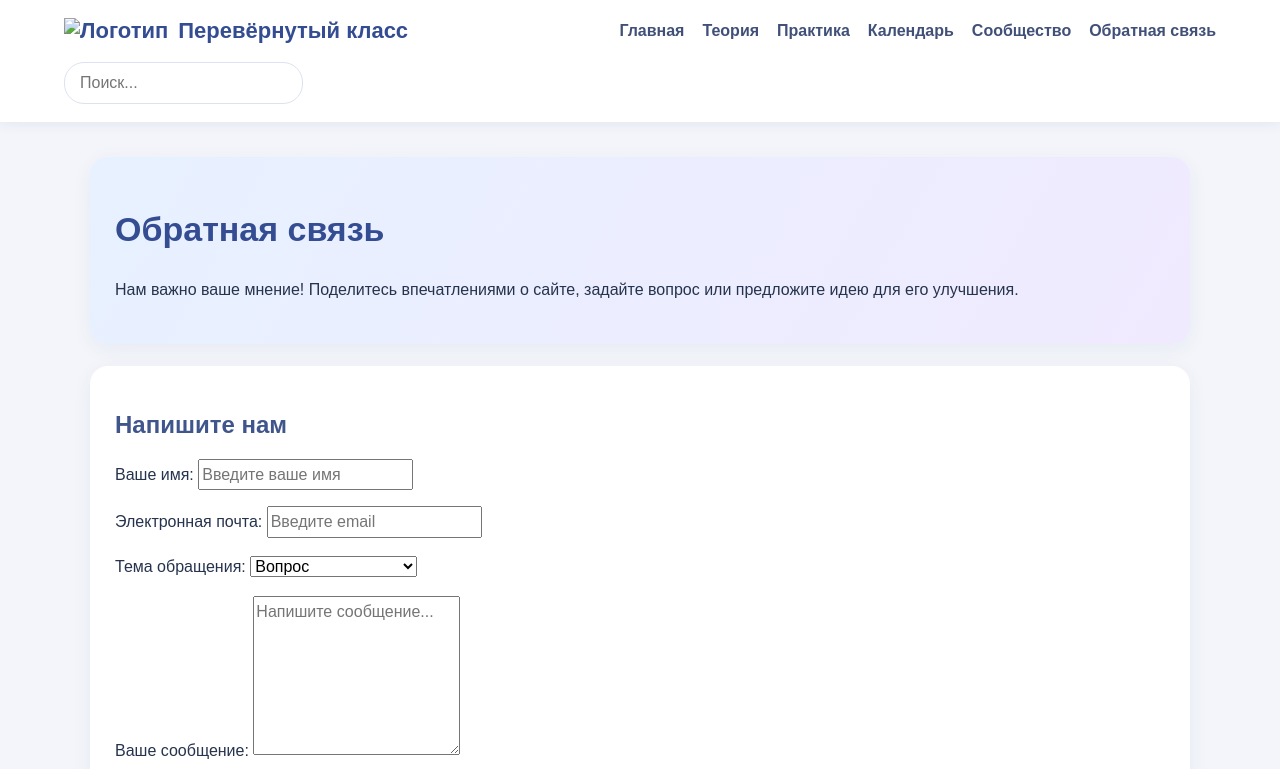
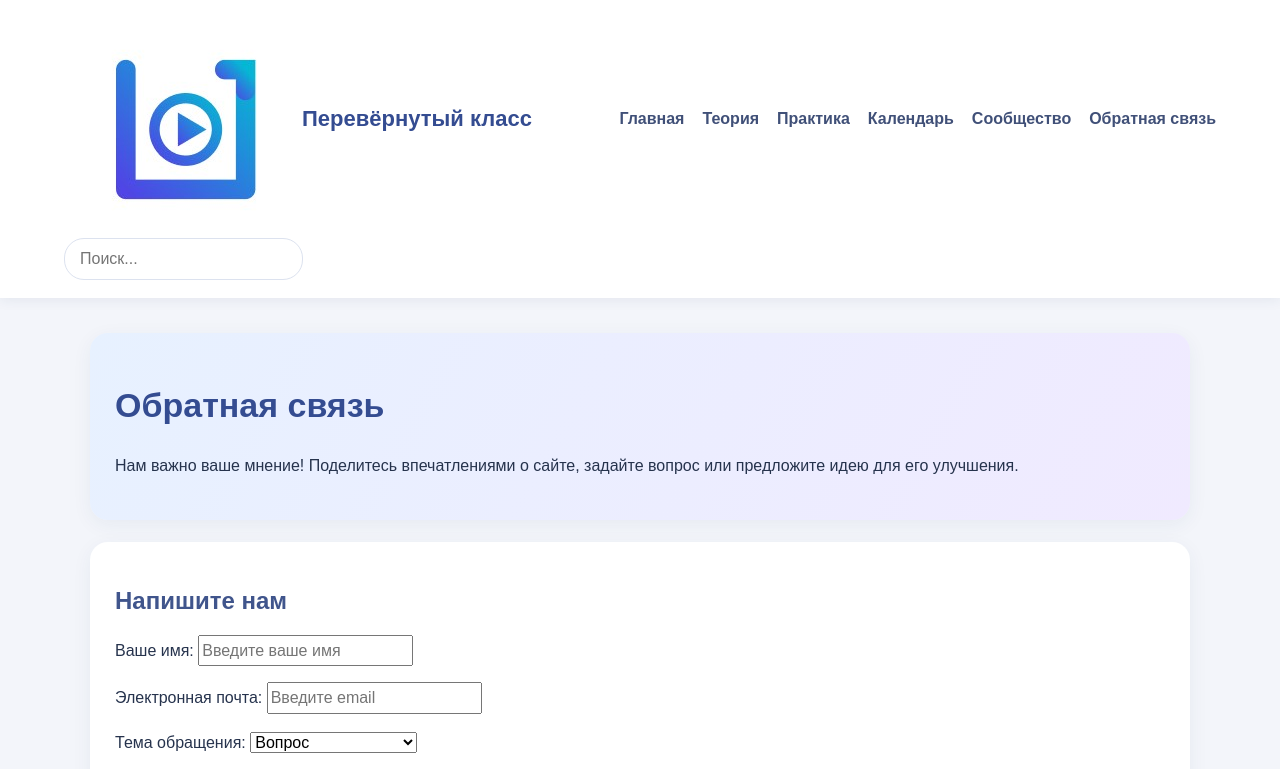
Before and after one commit to marrryyy11/perevernuty-klass, a plain HTML site: page feedback.html in a window 1280 px wide. Shown: the top 769 px of the page. Drawn offline with Linux system fonts and the light colour scheme.

Commit message:
Update feedback.html

```diff
--- a/feedback.html
+++ b/feedback.html
@@ -10,7 +10,7 @@
 
 <header>
     <div class="logo">
-        <img src="logo.jpeg" alt="Логотип" class="site-logo">
+        <img src="logo.jpg" alt="Логотип" class="site-logo">
         <span>Перевёрнутый класс</span>
     </div>
 
```
